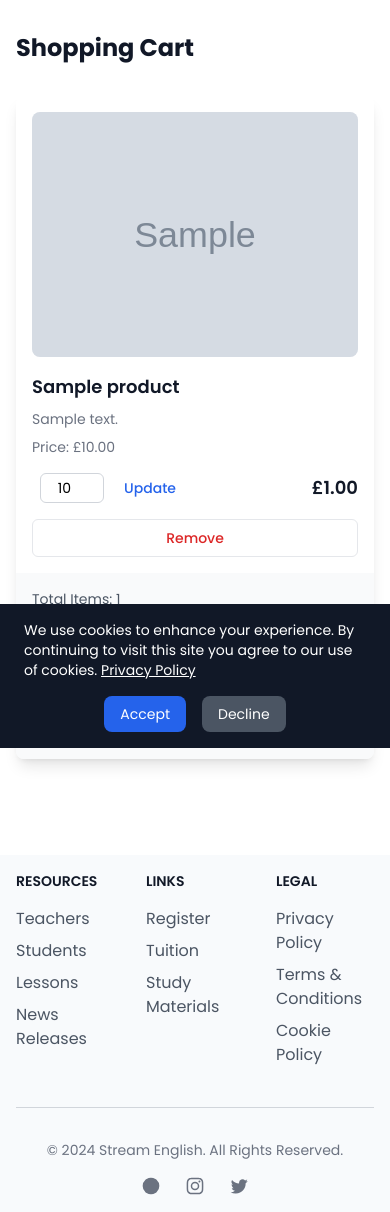
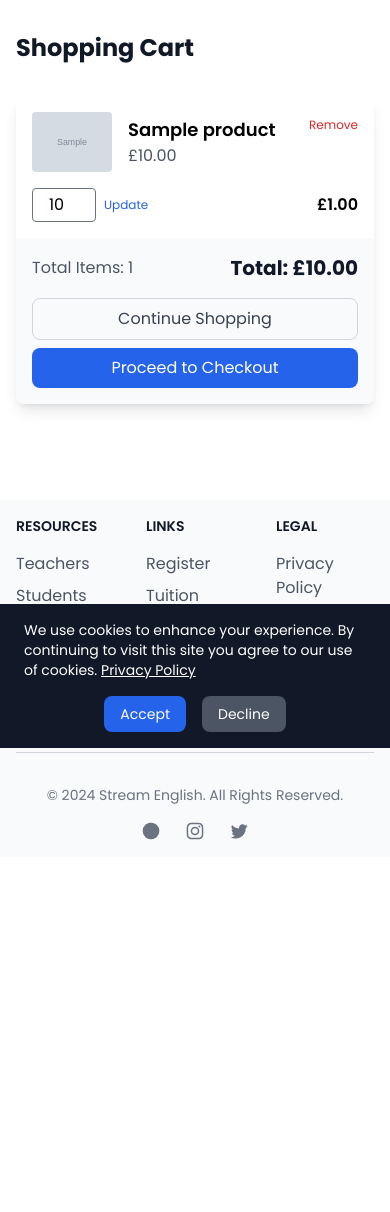
Before and after one commit to todiane/stream, a Django app: template shop/templates/shop/cart.html in a window 390 px wide. Shown: the part 96-1308 px from the top of the page. After the commit the page ends 936 px from the top, so only its background shows below. Run offline with Django 3.2, Linux system fonts and the light colour scheme; the template is opened without the code that fills it: most values are stand-ins (such as "Sample title", 1, 10 or a date in 2020); grey boxes marked "Sample" are stand-in pictures; some libraries are stand-ins or nearby versions.

Commit message:
Update shop cart to work better on mobile

```diff
--- a/shop/templates/shop/cart.html
+++ b/shop/templates/shop/cart.html
@@ -7,108 +7,116 @@
 
         {% if cart %}
         <div class="bg-white dark:bg-gray-800 rounded-lg shadow-lg">
-            <!-- Cart Items -->
-            <div class="divide-y divide-gray-200 dark:divide-gray-700">
+            <!-- Desktop Cart Items -->
+            <div class="hidden md:block">
                 {% for item in cart %}
-                <div class="p-4 md:p-6 flex flex-col md:flex-row md:items-start md:space-x-6 space-y-4 md:space-y-0">
-                    <!-- Product Image Container with fallback -->
-                    <div class="w-full md:w-48 h-40 md:h-48 flex-shrink-0 bg-gray-50 rounded-lg overflow-hidden">
-                        <a href="/shop/product/{{ item.product.slug }}" class="block w-full h-full">
+                <div class="p-4 border-b border-gray-200 dark:border-gray-700 last:border-b-0">
+                    <div class="flex items-center">
+                        <!-- Product Image -->
+                        <div class="w-16 h-16 flex-shrink-0">
                             {% if item.product.get_image_url %}
                                 <img src="{{ item.product.get_image_url }}"
-                                     alt="{{ item.product.title|safe }}"
-                                     class="w-full h-full object-cover">
-                            {% else %}
-                                <div class="w-full h-full flex items-center justify-center bg-gray-100">
-                                    <span class="text-gray-400">No image</span>
-                                </div>
+                                     alt="{{ item.product.title }}"
+                                     class="w-full h-full object-cover rounded">
                             {% endif %}
-                        </a>
                         </div>
 
-                    <!-- Product Details -->
-                    <div class="flex-1 min-w-0 flex flex-col">
-                        <h2 class="text-lg md:text-xl font-semibold text-gray-900 dark:text-white">
-                            <a href="/shop/product/{{ item.product.slug }}" class="hover:text-blue-600">
-                                {{ item.product.title }}
-                            </a>
-                        </h2>
-                        <div class="mt-2 text-sm md:text-lg text-gray-500 dark:text-gray-400 line-clamp-3">
-                            {{ item.product.description|truncatewords:20|safe }}
-                        </div>
-                        <div class="mt-2 text-sm text-gray-500 dark:text-gray-400">
-                            Price: £{{ item.price|floatformat:2 }}
+                        <!-- Product Title and Price -->
+                        <div class="ml-4 flex-grow">
+                            <h3 class="text-lg">{{ item.product.title }}</h3>
+                            <p class="text-gray-600">Price: £{{ item.price|floatformat:2 }}</p>
                         </div>
 
-                        <!-- Quantity Control -->
-                        <div class="mt-4 flex items-center justify-between md:justify-start">
-                            <form method="post" action="{% url 'shop:cart_update' item.product.id %}"
-                                  class="flex items-center space-x-2 md:space-x-4">
+                        <!-- Quantity Input -->
+                        <div class="flex items-center mx-4">
+                            <form method="post" action="{% url 'shop:cart_update' item.product.id %}" class="flex items-center">
                                 {% csrf_token %}
                                 <input type="number"
                                        name="quantity"
                                        value="{{ item.quantity }}"
                                        min="1"
                                        max="99"
-                                       class="w-16 md:w-20 px-2 py-1 md:px-3 md:py-2 text-center border border-gray-300 rounded-md focus:ring-blue-500 focus:border-blue-500 text-sm md:text-base">
-                                <button type="submit"
-                                        class="px-3 py-1 md:px-4 md:py-2 text-blue-600 hover:text-blue-800 font-medium text-sm md:text-base">
+                                       class="w-16 px-2 py-1 border rounded text-center">
+                                <button type="submit" class="ml-2 text-blue-600 hover:text-blue-800 text-xs md:text-sm">
                                     Update
                                 </button>
                             </form>
+                        </div>
 
-                            <!-- Mobile Price -->
-                            <div class="md:hidden text-lg font-semibold text-gray-900 dark:text-white">
+                        <!-- Total Price -->
+                        <div class="text-lg font-semibold w-24 text-right">
                             £{{ item.total_price|floatformat:2 }}
                         </div>
-                        </div>
-                    </div>
 
-                    <!-- Desktop Price and Remove -->
-                    <div class="hidden md:flex w-32 flex-shrink-0 flex-col items-end">
-                        <div class="text-lg font-semibold text-gray-900 dark:text-white">
-                            £{{ item.total_price|floatformat:2 }}
-                        </div>
-                        <form method="post" action="{% url 'shop:cart_remove' item.product.id %}" class="mt-2">
+                        <!-- Remove Button -->
+                        <div class="ml-4">
+                            <form method="post" action="{% url 'shop:cart_remove' item.product.id %}">
                                 {% csrf_token %}
-                            <button type="submit"
-                                    class="text-red-600 hover:text-red-800 text-sm font-medium">
+                                <button type="submit" class="text-red-600 hover:text-red-800 text-xs md:text-sm">
                                     Remove
                                 </button>
                             </form>
                         </div>
+                    </div>
+                </div>
+                {% endfor %}
+            </div>
 
-                    <!-- Mobile Remove Button -->
+            <!-- Mobile Cart Items -->
             <div class="md:hidden">
+                {% for item in cart %}
+                <div class="p-4 border-b border-gray-200 dark:border-gray-700 last:border-b-0">
+                    <div class="flex justify-between items-start mb-4">
+                        <div class="flex items-center">
+                            <div class="w-20 h-20 flex-shrink-0">
+                                {% if item.product.get_image_url %}
+                                    <img src="{{ item.product.get_image_url }}"
+                                         alt="{{ item.product.title }}"
+                                         class="w-full h-full object-cover rounded">
+                                {% endif %}
+                            </div>
+                            <div class="ml-4">
+                                <h3 class="text-lg font-semibold">{{ item.product.title }}</h3>
+                                <p class="text-gray-600">£{{ item.price|floatformat:2 }}</p>
+                            </div>
+                        </div>
                         <form method="post" action="{% url 'shop:cart_remove' item.product.id %}">
                             {% csrf_token %}
-                            <button type="submit"
-                                    class="w-full px-4 py-2 text-red-600 hover:text-red-800 text-sm font-medium border border-red-600 rounded-md">
-                                Remove
-                            </button>
+                            <button type="submit" class="text-red-600 text-xs md:text-sm">Remove</button>
                         </form>
+                    </div>
+                    <div class="flex justify-between items-center">
+                        <form method="post" action="{% url 'shop:cart_update' item.product.id %}" class="flex items-center">
+                            {% csrf_token %}
+                            <input type="number"
+                                   name="quantity"
+                                   value="{{ item.quantity }}"
+                                   min="1"
+                                   max="99"
+                                   class="w-16 px-2 py-1 border rounded text-center">
+                            <button type="submit" class="ml-2 text-blue-600 text-xs md:text-sm">Update</button>
+                        </form>
+                        <span class="font-semibold">£{{ item.total_price|floatformat:2 }}</span>
                     </div>
                 </div>
                 {% endfor %}
             </div>
 
             <!-- Cart Summary -->
-            <div class="bg-gray-50 dark:bg-gray-700 px-4 md:px-6 py-4 rounded-b-lg">
-                <div class="flex flex-col md:flex-row justify-between items-start md:items-center space-y-2 md:space-y-0">
-                    <p class="text-gray-600 dark:text-gray-300 text-sm md:text-base">
-                        Total Items: {{ cart|length }}
-                    </p>
-                    <p class="text-xl md:text-2xl font-bold text-gray-900 dark:text-white">
-                        Total: £{{ cart.get_total_price|floatformat:2 }}
-                    </p>
+            <div class="bg-gray-50 dark:bg-gray-700 p-4 rounded-b-lg">
+                <div class="flex justify-between items-center mb-4">
+                    <span class="text-gray-600 dark:text-gray-300">Total Items: {{ cart|length }}</span>
+                    <span class="text-xl font-bold text-gray-900 dark:text-white">Total: £{{ cart.get_total_price|floatformat:2 }}</span>
                 </div>
-                <div class="mt-4 flex flex-col md:flex-row justify-between space-y-2 md:space-y-0">
+
+                <!-- Action Buttons -->
+                <div class="flex flex-col md:flex-row justify-end space-y-2 md:space-y-0 md:space-x-8">
                     <a href="{% url 'shop:product_list' %}"
-                       class="w-full md:w-auto text-center px-4 md:px-6 py-2 border border-gray-300 rounded-lg text-gray-700 hover:bg-gray-50 text-sm md:text-base">
+                       class="w-full md:w-auto text-center px-6 py-2 border border-gray-300 rounded-lg text-gray-700 hover:bg-gray-50">
                         Continue Shopping
                     </a>
                     <a href="{% url 'shop:checkout' %}"
-                       class="w-full md:w-auto text-center px-4 md:px-6 py-2 bg-blue-600 text-white rounded-lg hover:bg-blue-700 text-sm md:text-base">
+                       class="w-full md:w-auto text-center px-6 py-2 bg-blue-600 text-white rounded-lg hover:bg-blue-700 md:ml-4">
                         Proceed to Checkout
                     </a>
                 </div>
@@ -116,9 +124,9 @@
         </div>
         {% else %}
         <div class="text-center py-12">
-            <p class="text-gray-600 dark:text-gray-300 text-base md:text-lg">Your cart is empty.</p><br>
+            <p class="text-gray-600 dark:text-gray-300">Your cart is empty.</p>
             <a href="{% url 'shop:product_list' %}"
-               class="mt-4 inline-block px-4 md:px-6 py-2 border border-gray-300 rounded-lg text-gray-700 hover:bg-gray-50 text-sm md:text-base">
+               class="mt-4 inline-block px-6 py-2 border border-gray-300 rounded-lg text-gray-700 hover:bg-gray-50">
                 Continue Shopping
             </a>
         </div>
```
Lines whose indentation alone changed are shown as unchanged.
